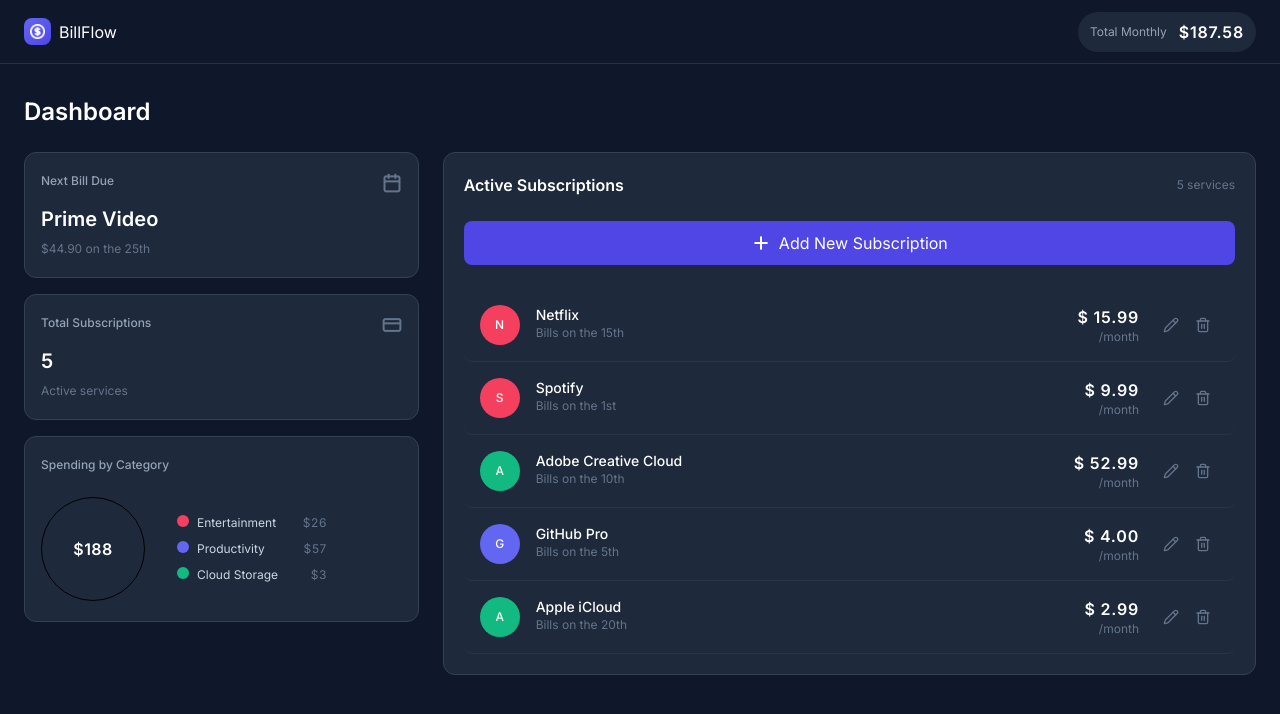
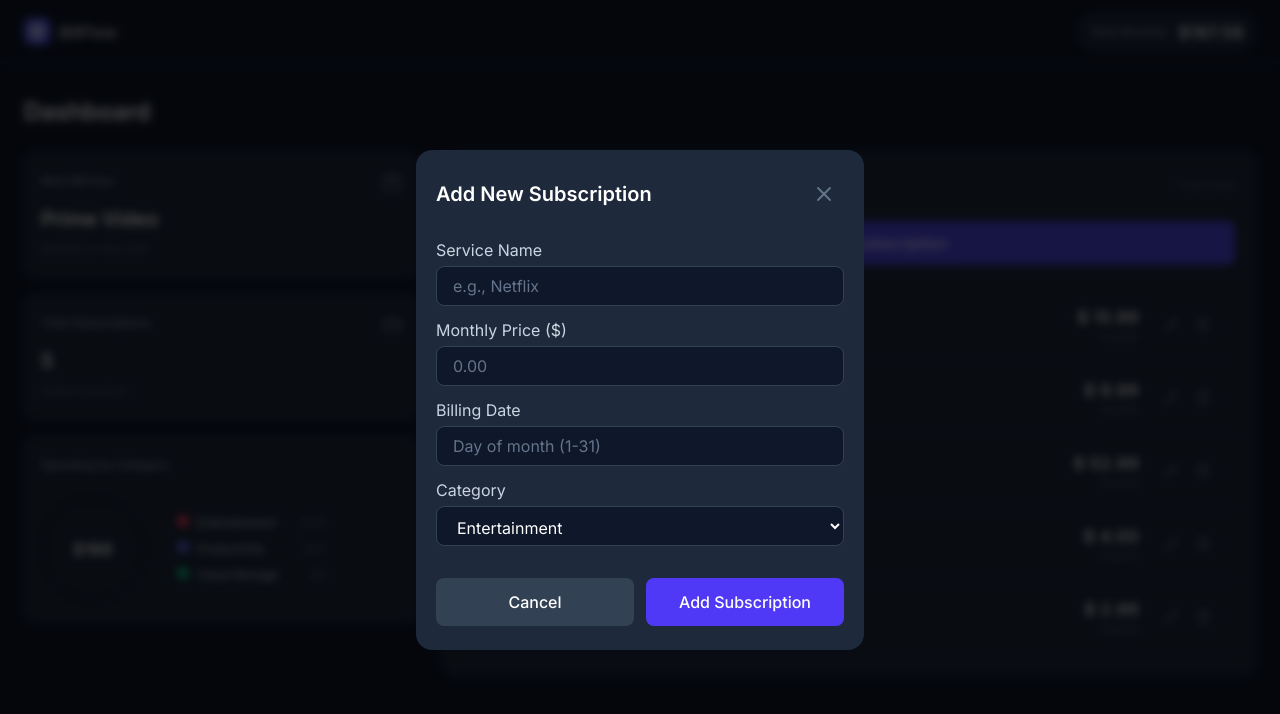
Before and after one commit to YuzStack/55_BillFlow, a React (Vite) app: page / in a window 1280 px wide. Shown: the top 714 px of the page. Built offline with nearby package versions, Linux system fonts and the light colour scheme; a web font is replaced by a local one.

Commit message:
Build the static version of 'AddSubForm' component

```diff
--- /dev/null
+++ b/src/components/AddSubForm.jsx
@@ -0,0 +1,71 @@
+import { X } from 'lucide-react';
+
+function AddSubForm() {
+  return (
+    <div className='fixed inset-0 z-20 flex items-center justify-center bg-black/70 backdrop-blur-xs'>
+      <form className='bg-light-navyblue w-xs rounded-2xl px-5 py-6 sm:w-md lg:w-md'>
+        <div className='mb-6 flex items-center justify-between'>
+          <h2 className='text-xl font-semibold'>Add New Subscription</h2>
+          <button
+            type='button'
+            className='text-dark-gray cursor-pointer rounded-lg p-2 duration-300 hover:scale-105 hover:bg-[#334156] hover:text-white'
+          >
+            <X />
+          </button>
+        </div>
+
+        <div className='space-y-3'>
+          <label className='flex flex-col gap-1'>
+            <span className='text-md text-[#CBD5E1]'>Service Name</span>
+            <input
+              type='text'
+              required
+              placeholder='e.g., Netflix'
+              className='bg-dark-navyblue placeholder-dark-gray focus:ring-warm-purple h-10 w-full rounded-lg border border-[#334155] px-4 py-2.5 duration-200 focus:border-transparent focus:ring-2 focus:outline-none'
+            />
+          </label>
+          <label className='flex flex-col gap-1'>
+            <span className='text-md text-[#CBD5E1]'>Monthly Price ($)</span>
+            <input
+              type='number'
+              required
+              placeholder='0.00'
+              className='bg-dark-navyblue placeholder-dark-gray focus:ring-warm-purple h-10 w-full rounded-lg border border-[#334155] px-4 py-2.5 duration-200 focus:border-transparent focus:ring-2 focus:outline-none'
+            />
+          </label>
+          <label className='flex flex-col gap-1'>
+            <span className='text-md text-[#CBD5E1]'>Billing Date</span>
+            <input
+              type='number'
+              required
+              placeholder='Day of month (1-31)'
+              className='bg-dark-navyblue placeholder-dark-gray focus:ring-warm-purple h-10 w-full rounded-lg border border-[#334155] px-4 py-2.5 duration-200 focus:border-transparent focus:ring-2 focus:outline-none'
+            />
+          </label>
+          <label className='flex flex-col gap-1'>
+            <span className='text-md text-[#CBD5E1]'>Category</span>
+            <select className='bg-dark-navyblue focus:ring-warm-purple h-10 w-full rounded-lg border border-[#334155] px-4 py-2.5 duration-200 focus:border-transparent focus:ring-2 focus:outline-none'>
+              <option value='Entertainment'>Entertainment</option>
+              <option value='Productivity'>Productivity</option>
+              <option value='Cloud Storage'>Cloud Storage</option>
+            </select>
+          </label>
+        </div>
+
+        <div className='mt-8 flex gap-3'>
+          <button
+            type='button'
+            className='h-10 flex-1 cursor-pointer rounded-lg bg-[#334155] p-2 text-sm font-medium duration-300 hover:scale-102 hover:bg-[#475569] sm:h-12 sm:px-4 sm:py-2.5 sm:text-base'
+          >
+            Cancel
+          </button>
+          <button className='h-10 flex-1 cursor-pointer rounded-lg bg-indigo-600 p-2 text-sm font-medium duration-300 hover:scale-102 hover:bg-indigo-500 sm:h-12 sm:px-4 sm:py-2.5 sm:text-base'>
+            Add Subscription
+          </button>
+        </div>
+      </form>
+    </div>
+  );
+}
+
+export default AddSubForm;
--- a/src/components/App.jsx
+++ b/src/components/App.jsx
@@ -1,3 +1,4 @@
+import AddSubForm from './AddSubForm';
 import Dashboard from './Dashboard';
 import Header from './Header';
 import Logo from './Logo';
@@ -30,6 +31,8 @@
           <SubList />
         </Subscriptions>
       </Dashboard>
+
+      <AddSubForm />
     </div>
   );
 }
--- /dev/null
+++ b/src/components/Sub.jsx
@@ -0,0 +1,34 @@
+import { Pencil, Trash2 } from 'lucide-react';
+
+function Sub() {
+  return (
+    <li className='flex items-center justify-between rounded-lg border-b border-[#293548] p-4 duration-300 hover:scale-101 hover:bg-[#293548]'>
+      <div className='flex gap-4'>
+        <div className='bg-warm-red flex h-10 w-10 items-center justify-center rounded-full'>
+          <span className='text-xs font-medium'>N</span>
+        </div>
+        <div>
+          <h3 className='text-sm font-medium'>Netflix</h3>
+          <p className='text-dark-gray text-xs'>Bills on the 15th</p>
+        </div>
+      </div>
+
+      <div className='flex items-center gap-4'>
+        <div className='text-end'>
+          <p className='text-base font-semibold tracking-wider'>$ 15.99</p>
+          <p className='text-dark-gray text-xs'>/month</p>
+        </div>
+        <div className='flex items-center gap-0'>
+          <button className='text-dark-gray cursor-pointer rounded-lg p-2 duration-300 hover:scale-105 hover:bg-[#334156] hover:text-white'>
+            <Pencil size={16} />
+          </button>
+          <button className='text-dark-gray cursor-pointer rounded-lg p-2 duration-300 hover:scale-105 hover:bg-[#334156] hover:text-red-500'>
+            <Trash2 size={16} />
+          </button>
+        </div>
+      </div>
+    </li>
+  );
+}
+
+export default Sub;
--- a/src/components/SubList.jsx
+++ b/src/components/SubList.jsx
@@ -1,34 +1,10 @@
 import { Pencil, Trash2 } from 'lucide-react';
+import Sub from './Sub';
 
 function SubList() {
   return (
     <ul>
-      <li className='flex items-center justify-between rounded-lg border-b border-[#293548] p-4 duration-300 hover:scale-101 hover:bg-[#293548]'>
-        <div className='flex gap-4'>
-          <div className='bg-warm-red flex h-10 w-10 items-center justify-center rounded-full'>
-            <span className='text-xs font-medium'>N</span>
-          </div>
-          <div>
-            <h3 className='text-sm font-medium'>Netflix</h3>
-            <p className='text-dark-gray text-xs'>Bills on the 15th</p>
-          </div>
-        </div>
-
-        <div className='flex items-center gap-4'>
-          <div className='text-end'>
-            <p className='text-base font-semibold tracking-wider'>$ 15.99</p>
-            <p className='text-dark-gray text-xs'>/month</p>
-          </div>
-          <div className='flex items-center gap-0'>
-            <button className='text-dark-gray cursor-pointer rounded-lg p-2 duration-300 hover:scale-105 hover:bg-[#334156] hover:text-white'>
-              <Pencil size={16} />
-            </button>
-            <button className='text-dark-gray cursor-pointer rounded-lg p-2 duration-300 hover:scale-105 hover:bg-[#334156] hover:text-red-500'>
-              <Trash2 size={16} />
-            </button>
-          </div>
-        </div>
-      </li>
+      <Sub />
 
       <li className='flex items-center justify-between rounded-lg border-b border-[#293548] p-4 duration-300 hover:scale-101 hover:bg-[#293548]'>
         <div className='flex gap-4'>
```
